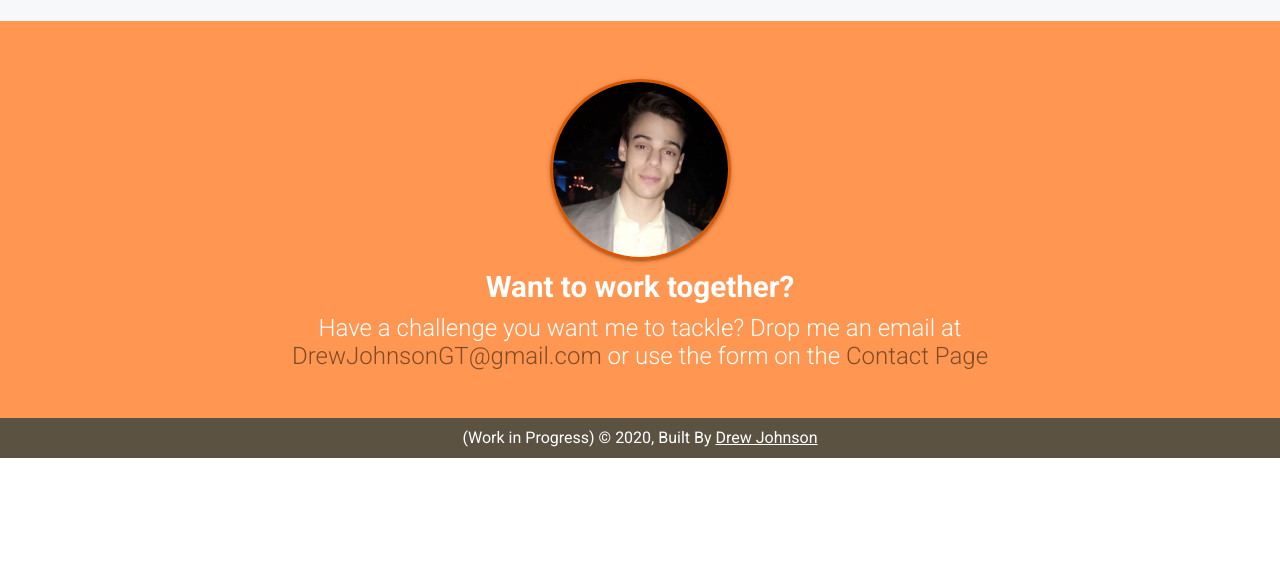
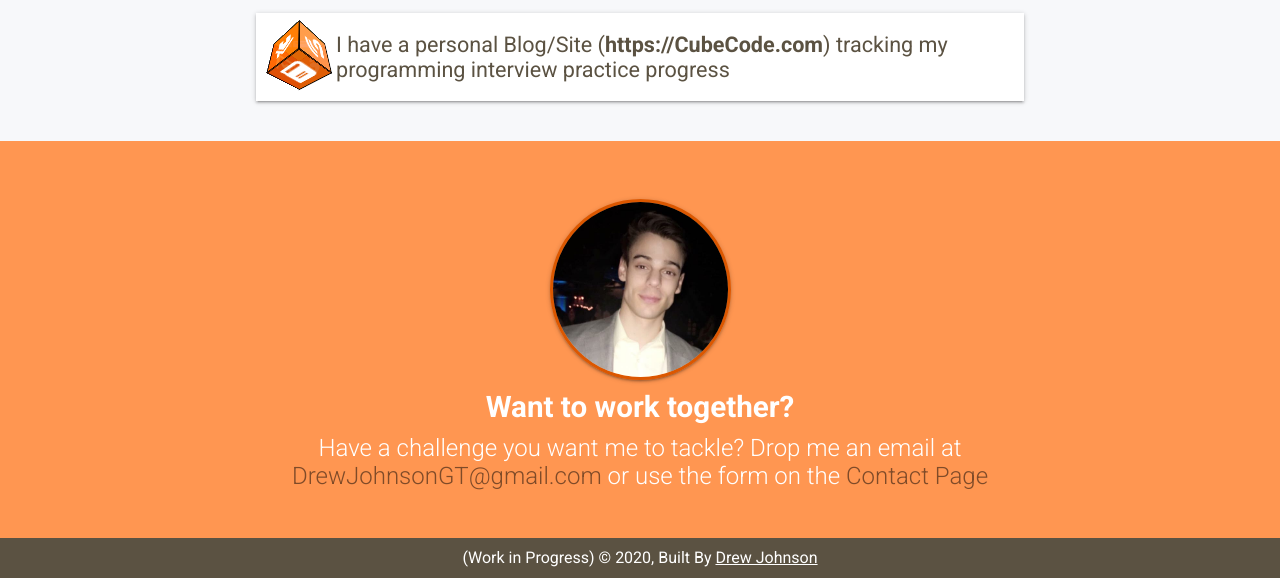
Before and after one commit to DrewJohnsonGT/portfolio-old, a Gatsby site: page / in a window 1280 px wide. Shown: the part 1879-2457 px from the top of the page. Before the commit the page ends 2337 px from the top, so only its background shows below. Built offline with nearby package versions, Linux system fonts and the light colour scheme; Gatsby itself is replaced by a stand-in of ours.

Commit message:
added cube code links, removed projects page

```diff
--- a/package.json
+++ b/package.json
@@ -2,7 +2,7 @@
     "name": "drew-johnson-portfolio",
     "private": true,
     "description": "Drew Johnson's Software Engineering Portfolio",
-    "version": "0.1.0",
+    "version": "0.1.1",
     "author": "Drew Johnson <drewjohnsongt@gmail.com>",
     "dependencies": {
         "babel-plugin-styled-components": "^1.10.1",
--- /dev/null
+++ b/src/components/Cube.js
@@ -0,0 +1,133 @@
+import React from 'react';
+import styled, { css } from 'styled-components';
+import {
+    FaHome,
+    FaQuestion,
+    FaBook,
+    FaBlog,
+    FaPencilAlt,
+    FaChartLine
+} from 'react-icons/fa';
+import { COLORS } from '../utils/constants';
+
+const OPACITY = 'DD';
+const CUBE_SIZE = 40;
+const SIDES = [
+    // Front
+    {
+        label: 'Home',
+        icon: FaHome,
+        color: COLORS.orange,
+        rotateY: 0,
+        translateZ: CUBE_SIZE / 2,
+        route: 'home'
+    },
+    // Back
+    {
+        label: 'About',
+        icon: FaQuestion,
+        color: COLORS.orange,
+        rotateY: 180,
+        translateZ: CUBE_SIZE / 2,
+        route: 'about'
+    },
+    // Top
+    {
+        label: 'Resources',
+        icon: FaBook,
+        color: COLORS.darkOrange,
+        rotateX: 90,
+        translateZ: CUBE_SIZE / 2,
+        route: 'resources'
+    },
+    // Bottom
+    {
+        label: 'Problems',
+        icon: FaPencilAlt,
+        color: COLORS.yellow,
+        rotateX: -90,
+        translateZ: CUBE_SIZE / 2,
+        route: 'problems'
+    },
+    // Right
+    {
+        label: 'Stats',
+        icon: FaChartLine,
+        color: COLORS.red,
+        rotateY: 90,
+        translateZ: CUBE_SIZE / 2,
+        route: 'stats'
+    },
+    // Left
+    {
+        label: 'Blog',
+        icon: FaBlog,
+        color: COLORS.lightOrange,
+        rotateY: -90,
+        translateZ: CUBE_SIZE / 2,
+        route: 'blog'
+    }
+];
+
+const Root = styled.div`
+    width: 100%;
+    height: 100%;
+    position: relative;
+    transform-style: preserve-3d;
+    transform: translateZ(-${CUBE_SIZE / 2}px);
+    transition: transform 1s;
+    ${({ translateZ, rotateY = 0, rotateX = 0 }) => css`
+        transform: translateZ(${-translateZ}px) rotateY(${-rotateY}deg)
+            rotateX(${-rotateX}deg);
+    `}
+    animation: rotate 8s linear infinite;
+    @keyframes rotate {
+        0% {
+            transform: rotateX(0deg) rotateY(0deg);
+        }
+        100% {
+            transform: rotateX(360deg) rotateY(360deg);
+        }
+    }
+`;
+
+const Wrapper = styled.div`
+    width: ${CUBE_SIZE}px;
+    height: ${CUBE_SIZE}px;
+    perspective: ${CUBE_SIZE * 3}px;
+    margin: 1rem;
+`;
+const Side = styled.div`
+    position: absolute;
+    width: ${CUBE_SIZE}px;
+    height: ${CUBE_SIZE}px;
+    color: white;
+    display: flex;
+    align-items: center;
+    justify-content: center;
+    border: 0.5px solid black;
+    ${({ rotateY = 0, translateZ, rotateX = 0, color }) => css`
+        transform: rotateY(${rotateY}deg) rotateX(${rotateX}deg)
+            translateZ(${translateZ}px);
+        background-color: ${color + OPACITY};
+    `}
+`;
+
+const SideComponents = SIDES.map(side => {
+    const Icon = side.icon;
+    return (
+        <Side {...side} key={side.label}>
+            <Icon size={CUBE_SIZE * 0.65} color="white" />
+        </Side>
+    );
+});
+const Cube = ({ selectedPath }) => {
+    const selectedSide = SIDES.find(s => s.route === selectedPath) || SIDES[0];
+    return (
+        <Wrapper>
+            <Root {...selectedSide}>{SideComponents}</Root>
+        </Wrapper>
+    );
+};
+
+export default Cube;
--- a/src/components/HeaderNav.js
+++ b/src/components/HeaderNav.js
@@ -6,7 +6,8 @@ import IconButton from './IconButton';
 import SvgIcon from './SvgIcon';
 import LinkedIn from '../assets/icons/linkedin.svg';
 import Github from '../assets/icons/github.svg';
-import { Colors } from '../utils/constants';
+import Cube from '../assets/icons/cube.svg';
+import { COLORS } from '../utils/constants';
 
 const HEADER_CLOSED_HEIGHT = '50';
 const HEADER_OPEN_HEIGHT = '300';
@@ -16,17 +17,18 @@ const BUTTON_LINKS = [
         url: 'https://www.linkedin.com/in/drew-johnson-859690121/',
         label: 'LinkedIn'
     },
-    { icon: Github, url: 'https://github.com/DrewJohnsonGT/', label: 'GitHub' }
+    { icon: Github, url: 'https://github.com/DrewJohnsonGT/', label: 'GitHub' },
+    { icon: Cube, url: 'https://cubecode.com', label: 'Cube Code' }
 ];
 const LINKS = [
     {
         value: '/',
         label: 'About'
     },
-    {
-        value: '/projects',
-        label: 'Projects'
-    },
+    // {
+    //     value: '/projects',
+    //     label: 'Projects'
+    // },
     {
         value: '/resume',
         label: 'Resume'
@@ -53,7 +55,7 @@ const Collapse = styled.div`
 const Header = styled.div`
     display: flex;
     min-height: ${HEADER_CLOSED_HEIGHT}px;
-    background-color: ${Colors.darkOrange};
+    background-color: ${COLORS.darkOrange};
 `;
 const NavButtonsDiv = styled.div`
     display: none;
@@ -89,7 +91,11 @@ const MenuIconButton = styled(IconButton)`
     padding: 2.5px;
     width: 50px;
 `;
-const LinksIconButton = styled(IconButton)``;
+const LinksIconButton = styled(IconButton)`
+    display: flex;
+    justify-content: center;
+    align-items: center;
+`;
 const LinkIcon = styled(SvgIcon)`
     width: 25px;
     height: 25px;
@@ -120,7 +126,7 @@ const LinkButton = styled.button`
     border-radius: 0;
     padding: 0;
     width: 90px;
-    background-color: ${Colors.darkOrange};
+    background-color: ${COLORS.darkOrange};
     border: none;
     font-size: 1rem;
     cursor: pointer;
@@ -155,7 +161,7 @@ const LinkButton = styled.button`
 `;
 // Expanded menu items
 const MenuList = styled.div`
-    background-color: ${Colors.darkOrange};
+    background-color: ${COLORS.darkOrange};
     padding-bottom: 1vh;
     text-align: right;
 `;
@@ -198,7 +204,7 @@ const HeaderNav = ({ location }) => {
                             onClick={() => window.open(url, '_blank')}
                             key={label}
                         >
-                            <LinkIcon src={icon} alt={label} color='white' />
+                            <LinkIcon src={icon} alt={label} color="white" />
                         </LinksIconButton>
                     ))}
                 </LinkIconsDiv>
--- a/src/components/Layout.js
+++ b/src/components/Layout.js
@@ -1,21 +1,22 @@
-import React from 'react'
-import { Link, graphql, useStaticQuery } from 'gatsby'
-import Img from 'gatsby-image'
-import { Location } from '@reach/router'
-import HeaderNav from './HeaderNav'
-import styled from 'styled-components'
-import { Colors } from '../utils/constants'
-import './Layout.css'
+import React from 'react';
+import { graphql, useStaticQuery } from 'gatsby';
+import Img from 'gatsby-image';
+import { Location } from '@reach/router';
+import HeaderNav from './HeaderNav';
+import TextLink from './TextLink';
+import styled from 'styled-components';
+import { COLORS } from '../utils/constants';
+import './Layout.css';
 
 const LayoutRoot = styled.div`
     height: 100%;
-    background-color: ${Colors.offWhite};
+    background-color: ${COLORS.offWhite};
     position: relative;
-`
-const Main = styled.main``
+`;
+const Main = styled.main``;
 const Footer = styled.footer`
     text-align: center;
-    background-color: ${Colors.darkOrangeText};
+    background-color: ${COLORS.darkOrangeText};
     height: 40px;
     color: white;
     display: flex;
@@ -23,14 +24,8 @@ const Footer = styled.footer`
     justify-content: center;
     align-items: center;
     white-space: pre-wrap;
-`
-const TextLink = styled(Link)`
-    text-decoration: none;
-    color: rgba(0, 0, 0, 0.5);
-    &:hover {
-        text-decoration: underline;
-    }
-`
+`;
+
 const EmailLink = styled.a`
     text-decoration: none;
     color: rgba(0, 0, 0, 0.5);
@@ -38,39 +33,39 @@ const EmailLink = styled.a`
     &:hover {
         text-decoration: underline;
     }
-`
+`;
 const InterestedDiv = styled.div`
     padding: 3rem 0;
-    background-color: ${Colors.lightOrange};
+    background-color: ${COLORS.lightOrange};
     color: white;
     display: flex;
     flex-direction: column;
     align-items: center;
-`
+`;
 const InterestedTitle = styled.div`
     font-weight: bold;
     font-size: 1.85rem;
     margin-bottom: 10px;
-`
+`;
 const InterestedText = styled.div`
     font-weight: 300;
     font-size: 1.5rem;
     max-width: 800px;
     text-align: center;
-`
+`;
 const MyAvatar = styled(Img)`
     margin: 10px;
     width: 175px;
     height: 175px;
-    border: 3px solid ${Colors.darkOrange};
+    border: 3px solid ${COLORS.darkOrange};
     border-radius: 50%;
     box-shadow: 0px 1px 5px 0px rgba(0, 0, 0, 0.2),
         0px 2px 2px 0px rgba(0, 0, 0, 0.14),
         0px 3px 1px -2px rgba(0, 0, 0, 0.12);
-`
-const mailString = `mailto:drewjohnsongt@gmail.com`
+`;
+const mailString = `mailto:drewjohnsongt@gmail.com`;
 
-const bottomBarPages = ['', 'projects', 'resume', '404']
+const bottomBarPages = ['', 'resume', '404'];
 
 const Layout = ({ children }) => {
     const data = useStaticQuery(graphql`
@@ -83,11 +78,11 @@ const Layout = ({ children }) => {
                 }
             }
         }
-    `)
+    `);
     return (
         <Location>
             {({ location }) => {
-                const currentPage = location.pathname.split('/')[1]
+                const currentPage = location.pathname.split('/')[1];
                 return (
                     <LayoutRoot location={location}>
                         <HeaderNav location={location} />
@@ -128,17 +123,17 @@ const Layout = ({ children }) => {
                                 to="/"
                                 style={{
                                     color: 'white',
-                                    textDecoration: 'underline',
+                                    textDecoration: 'underline'
                                 }}
                             >
                                 Drew Johnson
                             </TextLink>
                         </Footer>
                     </LayoutRoot>
-                )
+                );
             }}
         </Location>
-    )
-}
+    );
+};
 
-export default Layout
+export default Layout;
--- a/src/components/Modal.js
+++ b/src/components/Modal.js
@@ -1,7 +1,7 @@
-import React from 'react'
-import styled, { css } from 'styled-components'
-import { Colors } from '../utils/constants'
-import ActionButton from './ActionButton'
+import React from 'react';
+import styled, { css } from 'styled-components';
+import { COLORS } from '../utils/constants';
+import ActionButton from './ActionButton';
 
 const Root = styled.div`
     position: absolute;
@@ -25,7 +25,7 @@ const Root = styled.div`
             display: flex;
             bottom: calc(50% - 200px);
         `}
-`
+`;
 const Wrapper = styled.div`
     position: absolute;
     display: none;
@@ -41,7 +41,7 @@ const Wrapper = styled.div`
         css`
             display: flex;
         `}
-`
+`;
 const Title = styled.div`
     font-size: 1.75em;
     font-weight: 500;
@@ -52,12 +52,12 @@ const Title = styled.div`
     border-bottom-right-radius: 0;
     padding: 0.25em;
     word-wrap: break-word;
-    background-color: ${Colors.lightOrange};
+    background-color: ${COLORS.lightOrange};
     text-align: center;
-`
+`;
 const Message = styled.div`
     font-size: 1.35em;
-    color: ${Colors.darkOrangeText};
+    color: ${COLORS.darkOrangeText};
     display: flex;
     flex-direction: row;
     flex: 1;
@@ -67,12 +67,12 @@ const Message = styled.div`
     word-wrap: break-word;
     align-items: center;
     text-align: center;
-`
+`;
 const Button = styled(ActionButton)`
     font-size: 1.5em;
     width: calc(100% - 1em);
     margin: 0;
-`
+`;
 const ButtonDiv = styled.div`
     position: relative;
     height: 100px;
@@ -80,7 +80,7 @@ const ButtonDiv = styled.div`
     padding: 0.5em 0;
     text-align: center;
     flex: 0;
-`
+`;
 
 const Modal = ({ open, title, message, handleClose, buttonText = 'Okay' }) => (
     <Wrapper open={open} onClick={handleClose}>
@@ -92,6 +92,6 @@ const Modal = ({ open, title, message, handleClose, buttonText = 'Okay' }) => (
             </ButtonDiv>
         </Root>
     </Wrapper>
-)
+);
 
-export default Modal
+export default Modal;
--- /dev/null
+++ b/src/components/TextLink.js
@@ -0,0 +1,15 @@
+import React from 'react';
+import styled from 'styled-components';
+import { Link } from 'gatsby';
+
+const Root = styled(Link)`
+    text-decoration: none;
+    color: rgba(0, 0, 0, 0.5);
+    &:hover {
+        text-decoration: underline;
+    }
+`;
+
+const TextLink = ({ children, ...props }) => <Root {...props}>{children}</Root>;
+
+export default TextLink;
--- a/src/components/about/OtherStuff.js
+++ b/src/components/about/OtherStuff.js
@@ -1,8 +1,9 @@
-import React from 'react'
-import styled from 'styled-components'
-import GTLogo from '../../assets/images/georgia_tech_logo.svg'
-import BuzzLogo from '../../assets/images/buzz_logo.png'
-import { Colors } from '../../utils/constants'
+import React from 'react';
+import styled from 'styled-components';
+import GTLogo from '../../assets/images/georgia_tech_logo.svg';
+import BuzzLogo from '../../assets/images/buzz_logo.png';
+import { Cube } from '../index';
+import { COLORS } from '../../utils/constants';
 
 const Root = styled.div`
     display: flex;
@@ -10,7 +11,7 @@ const Root = styled.div`
     align-items: center;
     justify-content: center;
     max-width: 800px;
-`
+`;
 const Item = styled.div`
     display: flex;
     flex: 1;
@@ -27,26 +28,35 @@ const Item = styled.div`
     @media (max-width: 600px) {
         flex-direction: column;
     }
-`
+`;
 const Icon = styled.img`
     height: 100px;
     width: 100px;
-`
-const TextDiv = styled.div``
+`;
+const TextDiv = styled.div``;
 const Text = styled.div`
     font-size: 1.35em;
     @media (max-width: 600px) {
         text-align: center;
     }
-    color: ${Colors.darkOrangeText};
-`
+    color: ${COLORS.darkOrangeText};
+`;
 const List = styled.ul`
     list-style-image: url(${BuzzLogo});
-`
+`;
 const ListItem = styled.li`
     font-size: 1.25em;
-    color: ${Colors.darkOrangeText};
-`
+    color: ${COLORS.darkOrangeText};
+`;
+const ExternalLink = styled.a`
+    text-decoration: none;
+    cursor: pointer;
+    font-weight: bold;
+    &:hover {
+        text-decoration: underline;
+    }
+`;
+const CubeDiv = styled.div``;
 
 const OtherStuff = () => (
     <Root>
@@ -64,7 +74,23 @@ const OtherStuff = () => (
                 </List>
             </TextDiv>
         </Item>
+        <Item>
+            <CubeDiv>
+                <Cube />
+            </CubeDiv>
+            <Text>
+                I have a personal Blog/Site (
+                <ExternalLink
+                    onClick={() =>
+                        window.open('https://cubecode.com', '_blank')
+                    }
+                >
+                    https://CubeCode.com
+                </ExternalLink>
+                ) tracking my programming interview practice progress
+            </Text>
+        </Item>
     </Root>
-)
+);
 
-export default OtherStuff
+export default OtherStuff;
--- a/src/components/about/ProjectCard.js
+++ b/src/components/about/ProjectCard.js
@@ -1,8 +1,8 @@
-import React from 'react'
-import { Link, navigate } from 'gatsby'
-import Img from 'gatsby-image'
-import styled from 'styled-components'
-import { Colors } from '../../utils/constants'
+import React from 'react';
+import { Link, navigate } from 'gatsby';
+import Img from 'gatsby-image';
+import styled from 'styled-components';
+import { COLORS } from '../../utils/constants';
 
 const ProjectDiv = styled.div`
     flex: 1;
@@ -22,7 +22,7 @@ const ProjectDiv = styled.div`
         min-width: 350px;
         height: 400px;
     }
-`
+`;
 const ProjectImageDiv = styled.div`
     display: flex;
     flex: 1;
@@ -36,11 +36,11 @@ const ProjectImageDiv = styled.div`
         bottom: 0;
         height: 100%;
     }
-`
+`;
 const ProjectImage = styled(Img)`
     width: 100%;
     height: 100%;
-`
+`;
 const ProjectImageMask = styled.div`
     display: flex;
     width: 100%;
@@ -50,20 +50,20 @@ const ProjectImageMask = styled.div`
     justify-content: center;
     position: absolute;
     background-color: rgba(0, 0, 0, 0.4);
-`
+`;
 const Description = styled.div`
     position: absolute;
     bottom: 100%;
     left: 0;
     right: 0;
-    background-color: ${Colors.lightOrange};
+    background-color: ${COLORS.lightOrange};
     overflow: hidden;
     width: 100%;
     height: 0;
     z-index: 10;
     transition: 0.5s ease;
     cursor: pointer;
-`
+`;
 const DescriptionText = styled.div`
     color: white;
     display: flex;
@@ -74,7 +74,7 @@ const DescriptionText = styled.div`
     text-align: center;
     font-size: 1.25em;
     padding: 0.25rem;
-`
+`;
 const ProjectTitle = styled.div`
     font-size: 1.75em;
     font-weight: bold;
@@ -83,44 +83,44 @@ const ProjectTitle = styled.div`
     display: flex;
     flex-direction: column;
     justify-content: center;
-    color: ${Colors.darkOrangeText};
+    color: ${COLORS.darkOrangeText};
     z-index: 1;
-`
+`;
 const ProjectClient = styled.a`
     font-size: 1.5em;
     font-weight: bold;
 
     text-align: center;
-    color: ${Colors.lightOrange};
+    color: ${COLORS.lightOrange};
     z-index: 1;
     text-decoration: none;
     &:hover {
         text-decoration: underline;
     }
-`
+`;
 const ProjectLocation = styled.div`
     font-size: 1em;
     font-weight: 300;
-    color: ${Colors.darkOrangeText};
+    color: ${COLORS.darkOrangeText};
     z-index: 1;
-`
+`;
 const ProjectTechBar = styled.div`
     padding: 0.25em;
     text-align: center;
-`
+`;
 const ProjectTech = styled.div`
     display: flex;
     align-items: center;
     justify-content: center;
     flex-wrap: wrap;
-`
+`;
 const TechChip = styled.p`
-    background-color: ${Colors.lightOrange};
+    background-color: ${COLORS.lightOrange};
     border-radius: 8px;
     padding: 5px;
     color: white;
     margin: 5px;
-`
+`;
 const ClientLogo = styled(Img)`
     height: 70px;
     width: 70px;
@@ -135,23 +135,23 @@ const ClientLogo = styled(Img)`
     box-shadow: 0px 1px 5px 0px rgba(0, 0, 0, 0.2),
         0px 2px 2px 0px rgba(0, 0, 0, 0.14),
         0px 3px 1px -2px rgba(0, 0, 0, 0.12);
-`
+`;
 const ProjectType = styled.span`
-    background-color: ${Colors.lightOrange};
+    background-color: ${COLORS.lightOrange};
     position: absolute;
     bottom: 0;
     left: 0;
     padding: 2.5px;
     color: white;
-`
+`;
 const TextLink = styled(Link)`
     text-decoration: none;
-    color: ${Colors.darkOrangeText};
+    color: ${COLORS.darkOrangeText};
     &:hover {
         text-decoration: underline;
     }
-`
-const onProjectClick = () => navigate('/projects')
+`;
+const onProjectClick = () => navigate('/projects');
 const Project = ({
     name,
     client,
@@ -194,6 +194,6 @@ const Project = ({
             </ProjectTech>
         </ProjectTechBar>
     </ProjectDiv>
-)
+);
 
-export default Project
+export default Project;
--- a/src/components/about/SkillsCard.js
+++ b/src/components/about/SkillsCard.js
@@ -1,7 +1,7 @@
 import React from 'react';
 import styled from 'styled-components';
 import { FaCheckCircle } from 'react-icons/fa';
-import { Colors } from '../../utils/constants';
+import { COLORS } from '../../utils/constants';
 
 const SkillSection = styled.div`
     flex: 1;
@@ -28,7 +28,7 @@ const SkillHeader = styled.div`
     text-align: center;
     font-weight: bold;
     font-size: 1.25rem;
-    color: ${Colors.darkOrangeText};
+    color: ${COLORS.darkOrangeText};
 `;
 const SkillItem = styled.div`
     margin: 0.5rem;
@@ -40,7 +40,7 @@ const SkillLabel = styled.div`
     display: flex;
 `;
 const CheckIcon = styled(FaCheckCircle)`
-    color: ${Colors.lightOrange};
+    color: ${COLORS.lightOrange};
     margin-right: 5px;
 `;
 const Skills = ({ title, skills }) => (
--- a/src/pages/index.js
+++ b/src/pages/index.js
@@ -10,7 +10,7 @@ import {
     OtherStuff
 } from 'components/index';
 import styled, { css } from 'styled-components';
-import { Colors } from '../utils/constants';
+import { COLORS } from '../utils/constants';
 import {
     ReactLogo,
     ReduxLogo,
@@ -125,7 +125,7 @@ const IntroDiv = styled.div`
     flex-direction: row;
     padding: 3rem;
     padding-bottom: 1rem;
-    background-color: ${Colors.lightOrange};
+    background-color: ${COLORS.lightOrange};
     overflow: hidden;
     @media (max-width: 800px) {
         flex-direction: column;
@@ -138,7 +138,7 @@ const Profile = styled(Img)`
     margin-right: 2vw;
     border-radius: 4px;
     align-self: center;
-    border: 3px solid ${Colors.darkOrange};
+    border: 3px solid ${COLORS.darkOrange};
     box-shadow: 0px 1px 5px 0px rgba(0, 0, 0, 0.2),
         0px 2px 2px 0px rgba(0, 0, 0, 0.14),
         0px 3px 1px -2px rgba(0, 0, 0, 0.12);
@@ -210,15 +210,15 @@ const HiJeff = styled.p`
     height: 40px;
     padding: 0px;
 
-    color: ${Colors.darkOrange};
+    color: ${COLORS.darkOrange};
     font-weight: bold;
     align-items: center;
     justify-content: center;
-    background: ${Colors.offWhite};
+    background: ${COLORS.offWhite};
     -webkit-border-radius: 25px;
     -moz-border-radius: 25px;
     border-radius: 25px;
-    border: ${Colors.darkOrange} solid 4px;
+    border: ${COLORS.darkOrange} solid 4px;
     box-shadow: 0px 1px 5px 0px rgba(0, 0, 0, 0.2),
         0px 2px 2px 0px rgba(0, 0, 0, 0.14),
         0px 3px 1px -2px rgba(0, 0, 0, 0.12);
@@ -227,7 +227,7 @@ const HiJeff = styled.p`
         position: absolute;
         border-style: solid;
         border-width: 11px 16px 11px 0;
-        border-color: transparent ${Colors.darkOrange};
+        border-color: transparent ${COLORS.darkOrange};
         display: block;
         width: 0;
         z-index: 0;
@@ -239,7 +239,7 @@ const HiJeff = styled.p`
         position: absolute;
         border-style: solid;
         border-width: 8px 13px 8px 0;
-        border-color: transparent ${Colors.offWhite};
+        border-color: transparent ${COLORS.offWhite};
         display: block;
         width: 0;
         z-index: 1;
@@ -260,7 +260,7 @@ const SkillsDiv = styled.div`
     display: flex;
     flex-direction: column;
     padding: 1.5rem;
-    background-color: ${Colors.offWhite};
+    background-color: ${COLORS.offWhite};
     align-items: center;
     justify-content: center;
 `;
@@ -269,11 +269,11 @@ const HeaderText = styled.div`
     text-align: center;
     font-weight: bold;
     font-size: 1.75rem;
-    color: ${Colors.darkOrangeText};
+    color: ${COLORS.darkOrangeText};
 `;
 const SubHeaderText = styled.div`
     text-align: center;
-    color: ${Colors.darkOrangeText};
+    color: ${COLORS.darkOrangeText};
     max-width: 800px;
     font-size: 1.25rem;
 `;
@@ -423,7 +423,7 @@ const AboutPage = () => {
     return (
         <Layout>
             <SEO
-                title='Home'
+                title="Home"
                 keywords={[`gatsby`, `application`, `react`, `drew`, 'johnson']}
             />
             <IntroDiv>
@@ -438,16 +438,16 @@ const AboutPage = () => {
                         I'm a full-stack developer with a strong understanding
                         of the web and surrounding frameworks, architectures,
                         and patterns. I've led the development on numerous
-                        enterprise <TextLink to='/projects'>projects</TextLink>{' '}
+                        enterprise <TextLink to="/projects">projects</TextLink>{' '}
                         and am constantly seeking to conquer new challenges. Do
                         you have a challenging web project? Check out my{' '}
-                        <TextLink to='/resume'>Resume</TextLink>
+                        <TextLink to="/resume">Resume</TextLink>
                     </Description>
                 </IntroTextDiv>
                 <JeffDiv>
                     <Jeff
                         fluid={data.JeffImage.childImageSharp.fluid}
-                        alt='My Robot Jefferey'
+                        alt="My Robot Jefferey"
                         onClick={() => navigate('/projects')}
                     />
                     <HiJeff>And I'm Jefferey!</HiJeff>
@@ -458,15 +458,15 @@ const AboutPage = () => {
                 <SubHeaderText>
                     Below is a quick overview of the main technical skill set
                     and tools I use. For more detail{' '}
-                    <TextLink to='/resume' style={{ color: Colors.darkOrange }}>
+                    <TextLink to="/resume" style={{ color: COLORS.darkOrange }}>
                         Check out my online Resume
                     </TextLink>
                 </SubHeaderText>
                 <SkillSectionsDiv>
-                    <SkillsCard title='Backend' skills={backendSkills} />
-                    <SkillsCard title='Frontend' skills={frontendSkills} />
-                    <SkillsCard title='Big Data' skills={bigDataSkills} />
-                    <SkillsCard title='Others' skills={otherSkills} />
+                    <SkillsCard title="Backend" skills={backendSkills} />
+                    <SkillsCard title="Frontend" skills={frontendSkills} />
+                    <SkillsCard title="Big Data" skills={bigDataSkills} />
+                    <SkillsCard title="Others" skills={otherSkills} />
 
                     {[
                         ...backendSkills,
@@ -502,7 +502,7 @@ const AboutPage = () => {
                         />
                     ))}
                 </ProjectsDiv>
-                <ViewAllProjects to='/projects'>
+                <ViewAllProjects to="/projects">
                     View All Projects
                 </ViewAllProjects>
             </FeaturedProjectsDiv>
--- a/src/utils/constants.js
+++ b/src/utils/constants.js
@@ -1,6 +1,9 @@
-export const Colors = {
+export const COLORS = {
     darkOrange: '#db5700',
     lightOrange: '#ff9651',
     offWhite: '#f7f8fa',
     darkOrangeText: '#5b5242',
-}
+    orange: '#ff7400',
+    yellow: '#ffc100',
+    red: '#ff0000'
+};
```
Also changed, not shown: src/components/index.js (+12 -10 lines), src/pages/404.js (+12 -12 lines), src/pages/contact.js (+71 -71 lines), src/pages/projects.js (+14 -14 lines), src/pages/resume.js (+28 -28 lines), README.md, src/assets/icons/cube.svg (added).
